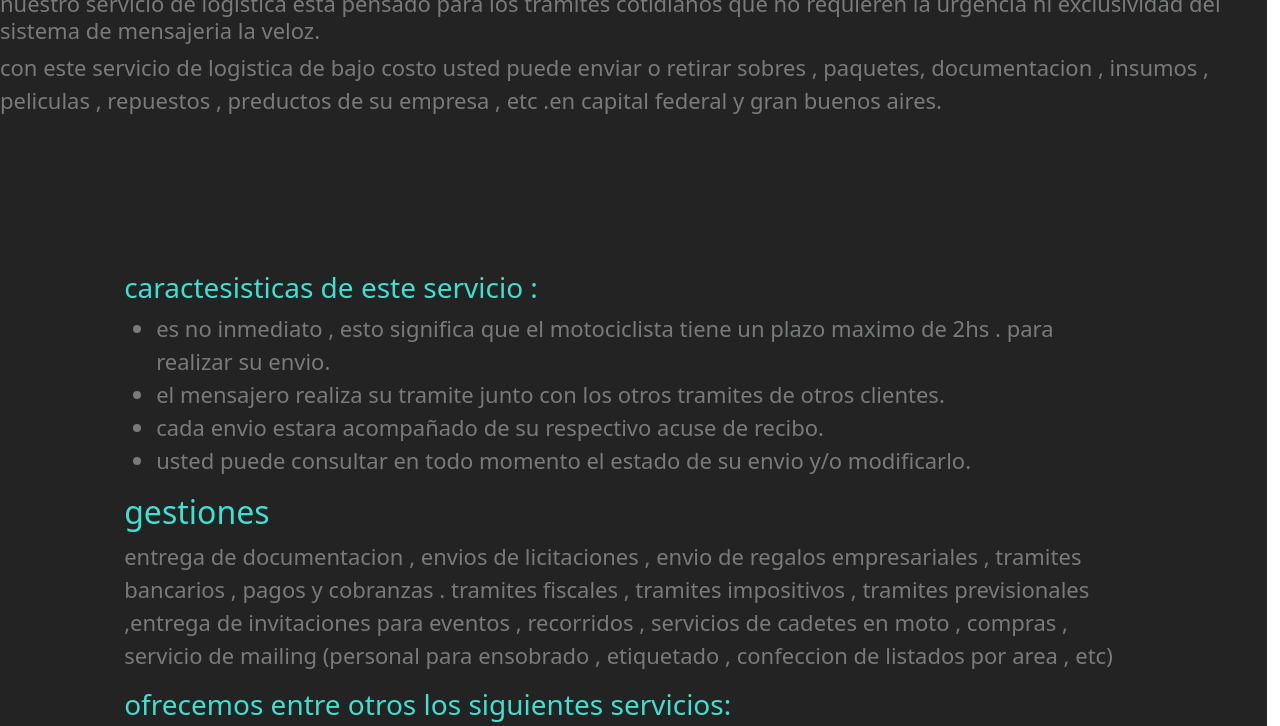
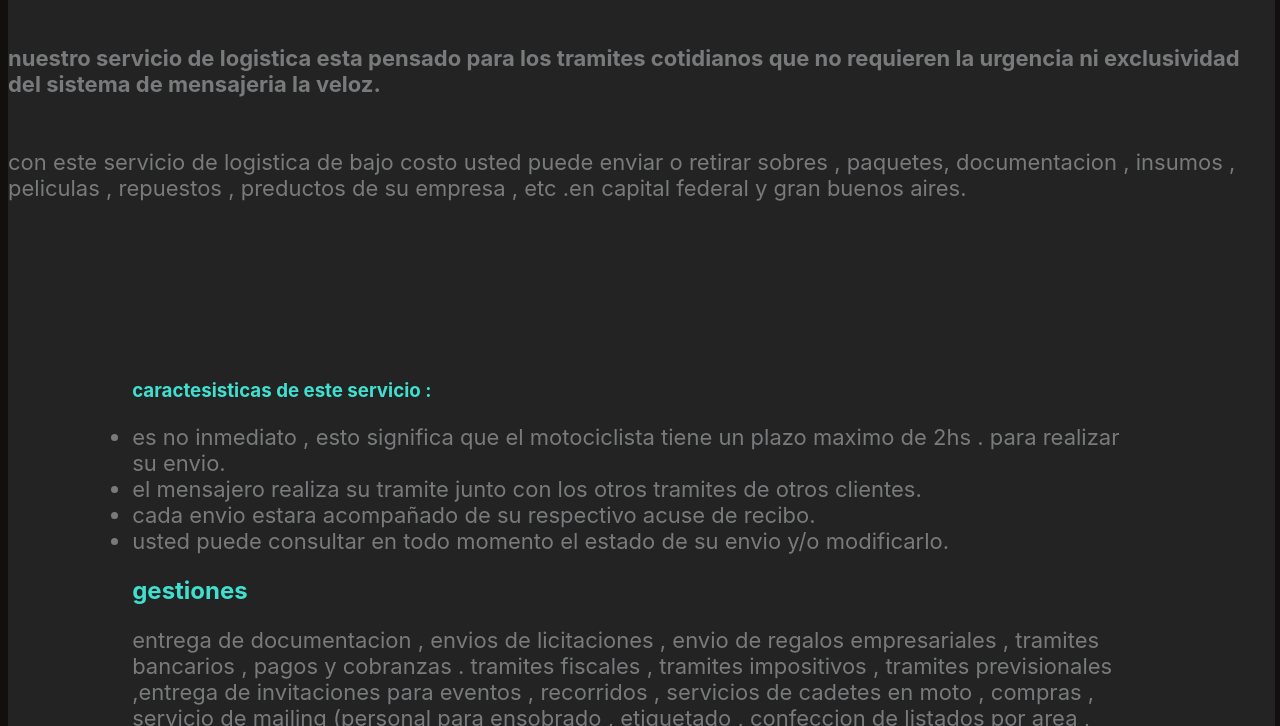
Before and after one commit to abelbazan51/pagina-final, a plain HTML site: page servicios.html in a window 1280 px wide. Shown: the part 646-1372 px from the top of the page. Drawn offline with nearby package versions, Linux system fonts and the light colour scheme.

Commit message:
cambio sacando js

```diff
--- a/servicios.html
+++ b/servicios.html
@@ -6,6 +6,7 @@
     <meta name="viewport" content="width=device-width, initial-scale=1.0" />
     <title>servicios</title>
     <link rel="stylesheet" href="style.css" />
+
     <link
     rel="stylesheet"
     href="https://cdnjs.cloudflare.com/ajax/libs/font-awesome/5.15.4/css/all.min.css"
@@ -20,8 +21,6 @@
   />
 
 
-  <!-- CSS only -->
-<link href="https://cdn.jsdelivr.net/npm/bootstrap@5.1.3/dist/css/bootstrap.min.css" rel="stylesheet" integrity="sha384-1BmE4kWBq78iYhFldvKuhfTAU6auU8tT94WrHftjDbrCEXSU1oBoqyl2QvZ6jIW3" crossorigin="anonymous">
   </head>
 
   <body >
@@ -178,7 +177,6 @@ entrega de documentacion</li>
       </div>
     </footer>
 
-    <!-- JavaScript Bundle with Popper -->
-<script src="https://cdn.jsdelivr.net/npm/bootstrap@5.1.3/dist/js/bootstrap.bundle.min.js" integrity="sha384-ka7Sk0Gln4gmtz2MlQnikT1wXgYsOg+OMhuP+IlRH9sENBO0LRn5q+8nbTov4+1p" crossorigin="anonymous"></script>
+
   </body>
 </html>
--- a/style.css
+++ b/style.css
@@ -25,7 +25,7 @@
 }
 
 html {
-  height: 100px;
+  width: 100%;
 }
 
 body {
@@ -155,7 +155,7 @@ button {
 }
 
 .titulo--grande {
-  width: 800px;
+  width: 50%;
   color: turquoise;
 }
 
@@ -327,7 +327,7 @@ button {
 .parrafos2 {
   display: -ms-grid;
   display: grid;
-  font-size: 13%;
+
   -ms-grid-row: 2;
   -ms-grid-column: 1;
   grid-area: parrafos2;
```
